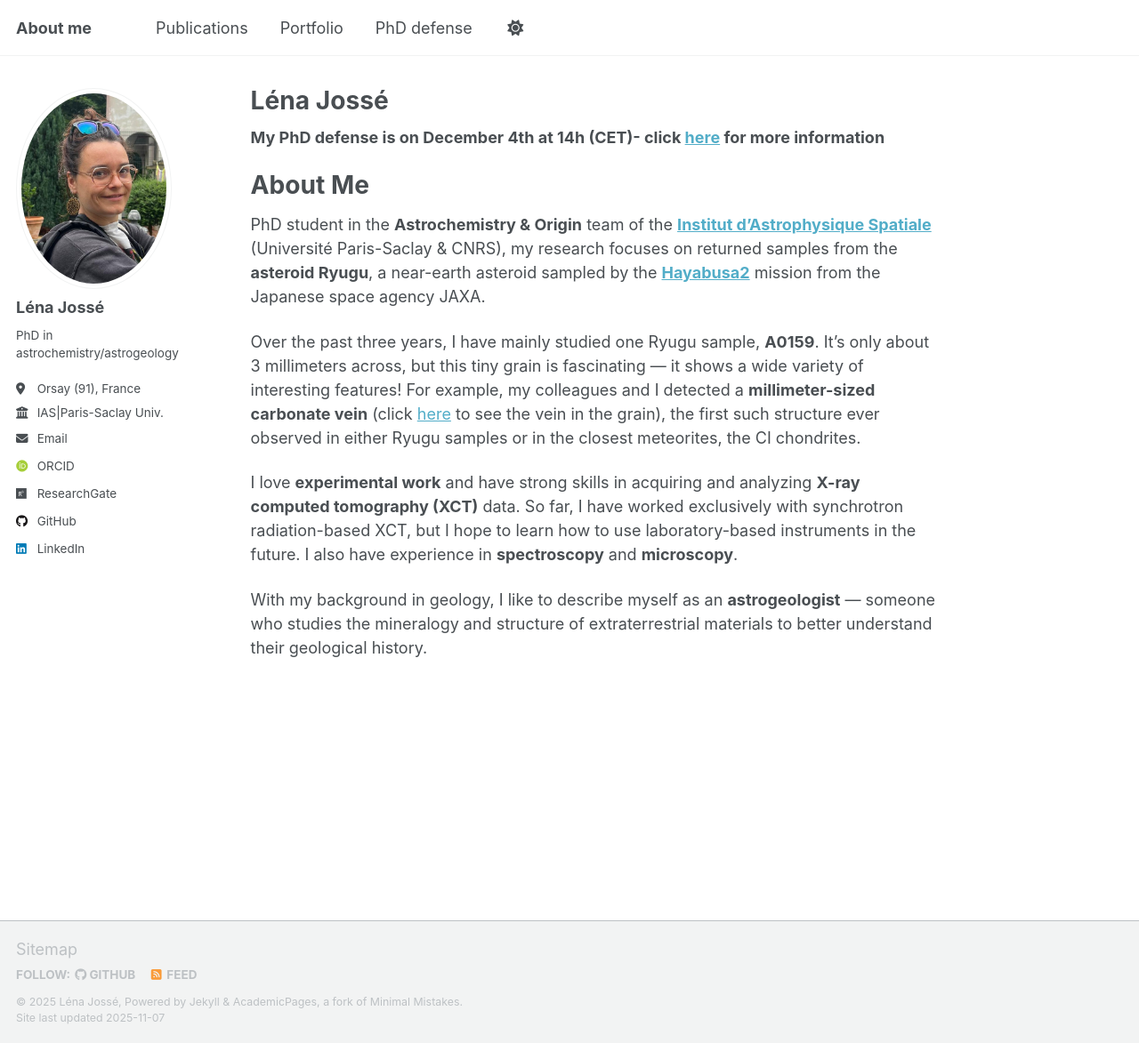
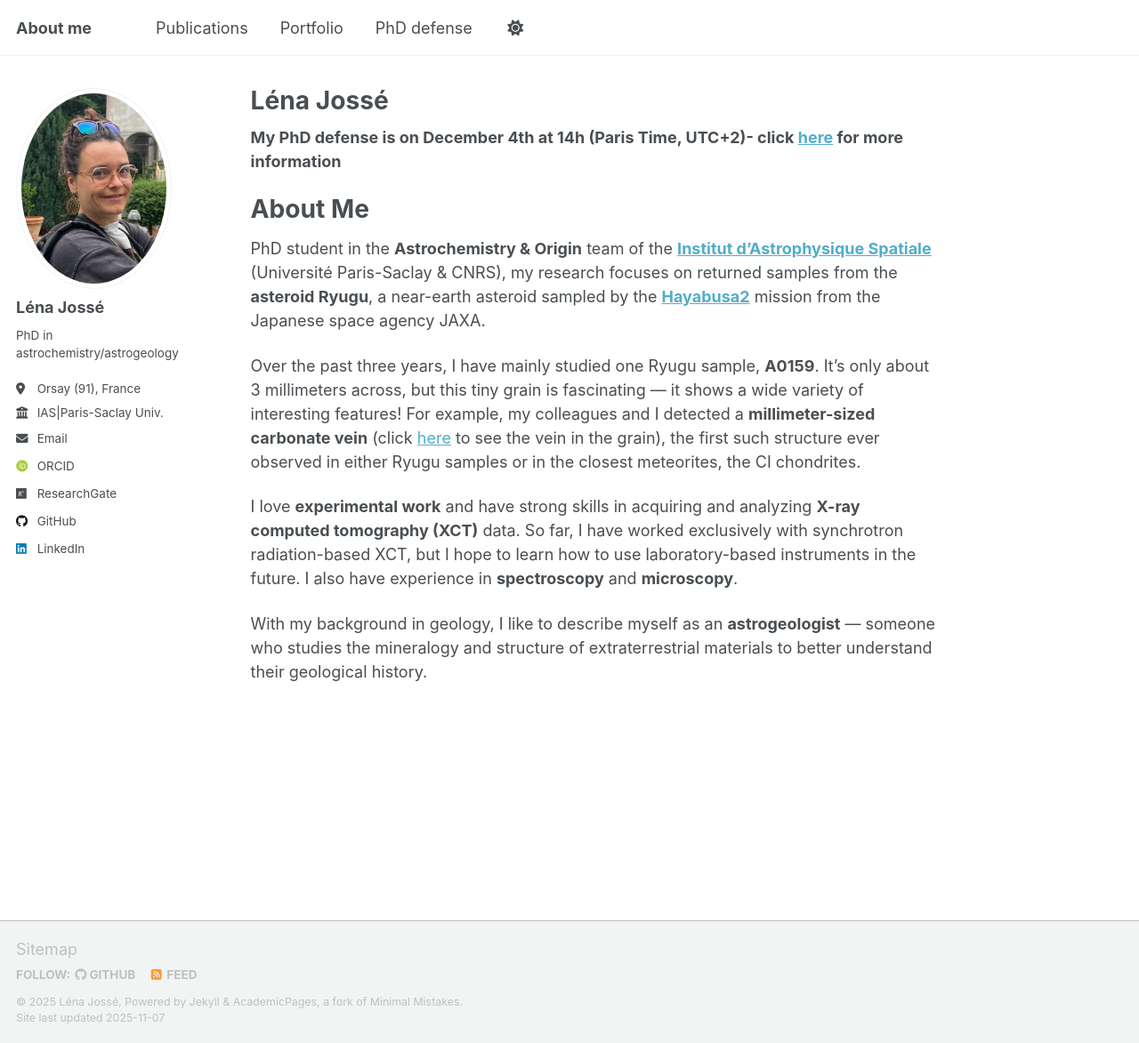
Before and after one commit to LenaJosse/LenaJosse.github.io, a Jekyll site: the page built from _pages/about.md, in a window 1280 px wide and 1173 px high. Shown: the whole window at 89% size. Built offline with Jekyll 4.4.1, drawn with Linux system fonts in a browser that asks for light colours; some web fonts are replaced; a script that is not in the unit is left out.

Commit message:
Update about.md

```diff
--- a/_pages/about.md
+++ b/_pages/about.md
@@ -7,7 +7,7 @@ redirect_from:
   - /about.html
 ---
 
-**My PhD defense is on December 4th at 14h (CET)- click [here](https://lenajosse.github.io/PhD_defense/) for more information**
+**My PhD defense is on December 4th at 14h (Paris Time, UTC+2)- click [here](https://lenajosse.github.io/PhD_defense/) for more information**
 
 About Me
 =====
```
